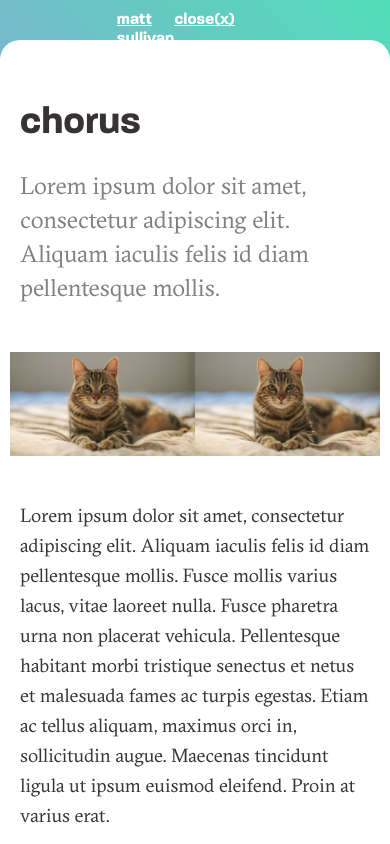
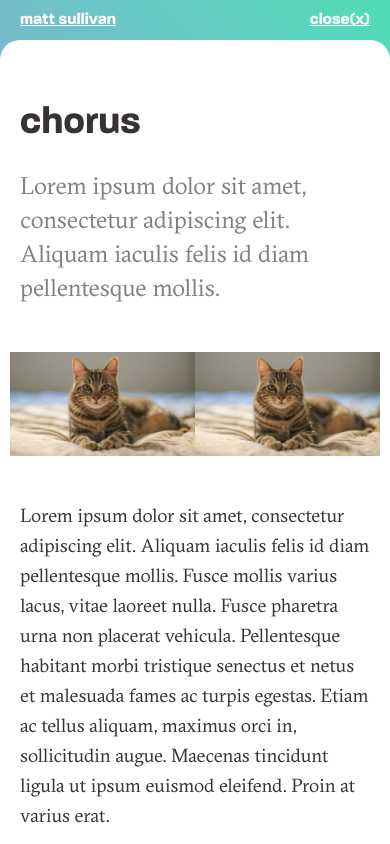
Before and after one commit to mjsxi/website-v4, a Next.js app: page /projects/chorus in a window 390 px wide. Built offline with nearby package versions, Linux system fonts and the light colour scheme.

Commit message:
mobile nav seems to have dissapeared this fixes that

```diff
--- a/styles/main.module.scss
+++ b/styles/main.module.scss
@@ -156,7 +156,11 @@
 //#########################################
 
 .nav {
-  width: 970px;
+  position: fixed;
+  width: 100vw;
+  max-width: 970px;
+  top: 0px;
+  left: calc((100vw - 970px)/2);;
   font-family: paralucent;
   font-style: normal;
   font-weight: 600;
@@ -171,7 +175,7 @@
   opacity: 1;
 
   @media (max-width: 1010px) {
-    width: calc(100% - 40px);
+    width: calc(100vw - 40px);
     left: 20px;
     right: 20px;
   }
```
